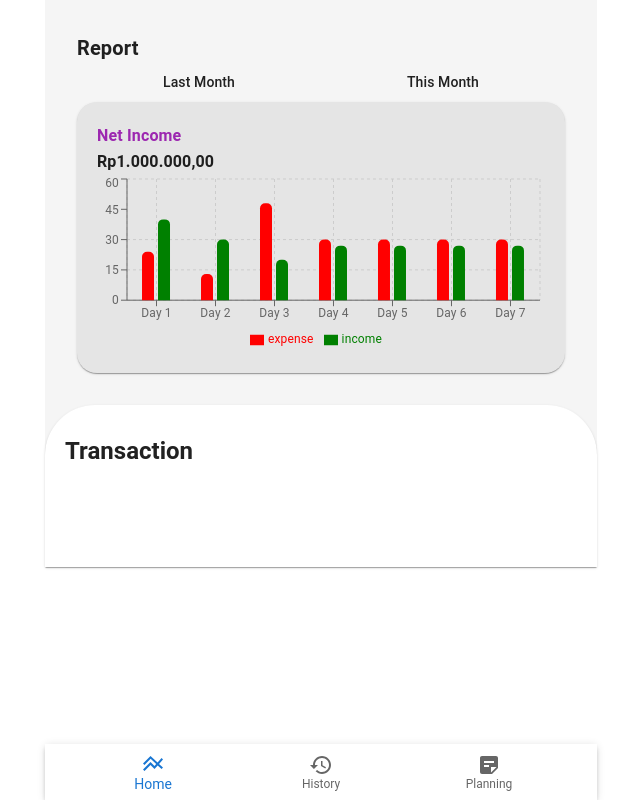
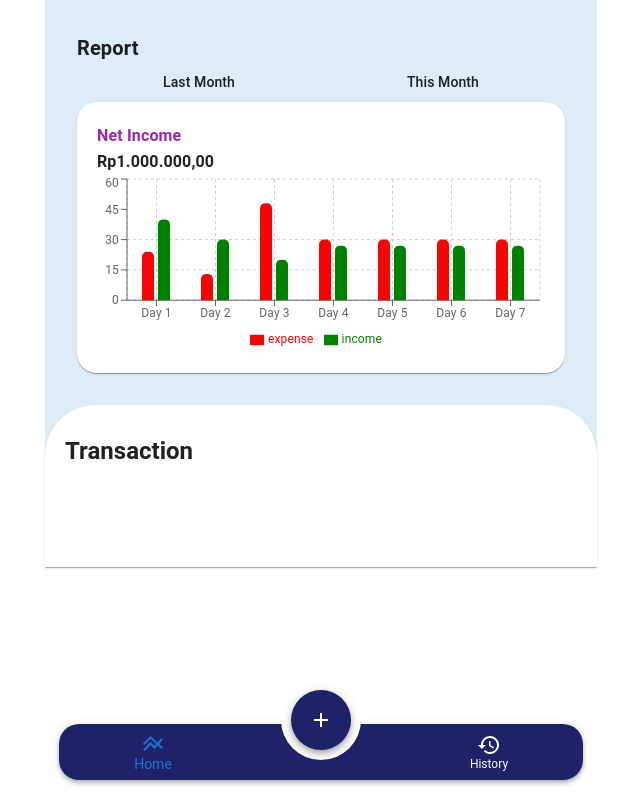
Before and after one commit to aynunnissa/expense-app, a React (Create React App) app: page / in a window 1280 px wide. Shown: the whole page, without its empty margins (319-959 px from the left). Built offline with nearby package versions, Linux system fonts and the light colour scheme.

Commit message:
Change bottom nav style

```diff
--- a/src/Dashboard/index.tsx
+++ b/src/Dashboard/index.tsx
@@ -50,14 +50,14 @@ const Dashboard = () => {
                     <Typography variant="subtitle2" component="h3">Last Month</Typography>
                     <Typography variant="subtitle2" component="h3">This Month</Typography>
                 </Box>
-                <Paper sx={{ backgroundColor: "#E5E5E5", padding: "20px", borderRadius: "20px" }}>
+                <Paper sx={{ backgroundColor: "#FFFFFF", padding: "20px", borderRadius: "20px" }}>
                     <Typography variant="subtitle1" component="p" fontWeight={600} color="secondary">Net Income</Typography>
                     <Typography variant="body1" component="p" fontWeight={700}>Rp1.000.000,00</Typography>
                     <ReportChart data={data} />
                 </Paper>
             </Box>
             <Box>
-                <Paper sx={{ borderRadius: "50px 50px 0px 0px", padding: "30px 20px 100px 20px" }}>
+                <Paper sx={{ borderRadius: "50px 50px 0px 0px", padding: "30px 20px 100px 20px", backgroundColor: "#FFFFFF" }}>
                     <Typography component="h2" variant="h5" fontWeight={700}>Transaction</Typography>
 
                 </Paper>
--- a/src/Layout/BottomNav.tsx
+++ b/src/Layout/BottomNav.tsx
@@ -1,6 +1,6 @@
 import React, { useEffect, useRef } from 'react';
-import { Paper, BottomNavigation, BottomNavigationAction, Container } from "@mui/material";
-import { LineAxis as LineAxisIcon, History as HistoryIcon, StickyNote2 as StickyNote2Icon } from "@mui/icons-material";
+import { Paper, BottomNavigation, BottomNavigationAction, Container, Box } from "@mui/material";
+import { LineAxis as LineAxisIcon, History as HistoryIcon, StickyNote2 as StickyNote2Icon, Add as AddIcon } from "@mui/icons-material";
 import { useNavigate } from "react-router-dom";
 
 const BottomNav = () => {
@@ -30,8 +30,8 @@ const BottomNav = () => {
     }, [path, navValue]);
 
     return(
-        <Container maxWidth="sm" sx={{ position: 'fixed', bottom: 0, left: 0, right: 0 }}>
-            <Paper elevation={3}>
+        <Container maxWidth="sm" sx={{ position: 'fixed', bottom: "20px", left: 0, right: 0, display: "flex", justifyContent: "center" }}>
+            <Paper elevation={4} sx={{ borderRadius: "20px", width: "95%" }}>
                 <BottomNavigation
                     showLabels
                     value={value}
@@ -39,10 +39,20 @@ const BottomNav = () => {
                         setValue(newValue);
                         console.log(newValue);
                     }}
+                    sx={{ borderRadius: "20px", backgroundColor: "#1F2169" }}
                     >
-                    <BottomNavigationAction onClick={() => changeUrlHandler("")} label="Home" icon={<LineAxisIcon />} />
-                    <BottomNavigationAction onClick={() => changeUrlHandler("/history")} label="History" icon={<HistoryIcon />} />
-                    <BottomNavigationAction onClick={() => changeUrlHandler("/plan")} label="Planning" icon={<StickyNote2Icon />} />
+                    <BottomNavigationAction sx={{ color: "white" }} onClick={() => changeUrlHandler("")} label="Home" icon={<LineAxisIcon />} />
+                    <Box sx={{ backgroundColor: "#FFFFFF", width: "80px", height: "80px", borderRadius: "40px", bottom: "20px", position: "absolute"}} />
+                    <Paper elevation={5} sx={{ backgroundColor: "#1F2169", color: "white", width: "60px", height: "60px", borderRadius: "30px", bottom: "30px", position: "absolute", display: "flex", alignItems: "center", justifyContent: "center"}}>
+                        <AddIcon />
+                    </Paper>
+                    <BottomNavigationAction />
+                    {/* <BottomNavigationAction
+                        onClick={() => changeUrlHandler("/plan")}
+                        icon={<AddIcon sx={{ color: "red", backgroundColor: "yellow", padding: "20px" }} />}
+                        sx={{ zIndex: 2, backgroundColor: "pink" }}
+                    /> */}
+                    <BottomNavigationAction sx={{ color: "white" }} onClick={() => changeUrlHandler("/history")} label="History" icon={<HistoryIcon />} />
                 </BottomNavigation>
             </Paper>
         </Container>
--- a/src/Layout/Layout.tsx
+++ b/src/Layout/Layout.tsx
@@ -12,7 +12,7 @@ const Layout = (props: Props) => {
         <>
             <CssBaseline />
             <Container maxWidth="sm" sx={{ position: "relative"}}>
-                <Box sx={{ bgcolor: '#F5F5F5' }}>
+                <Box sx={{ bgcolor: '#DEECF8' }}>
                     {props.children}
                 </Box>
                 <BottomNav />
```
